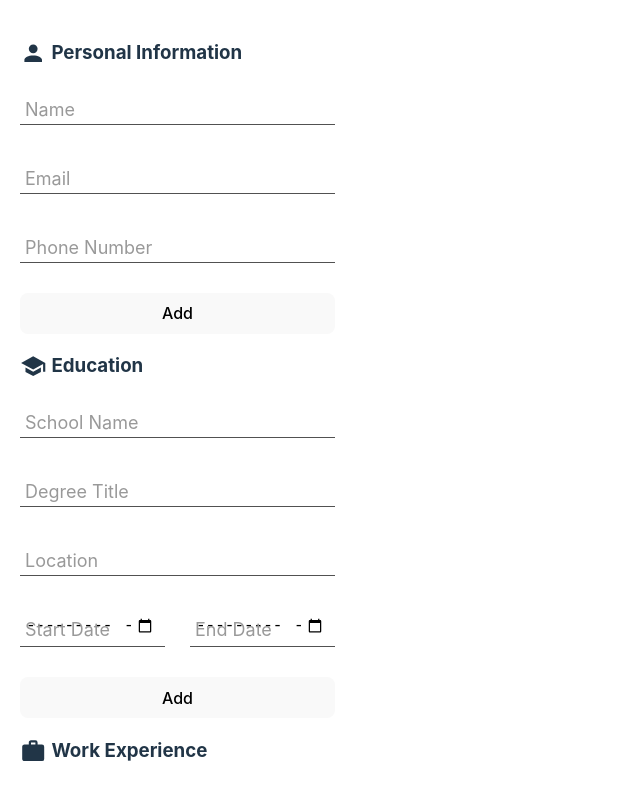
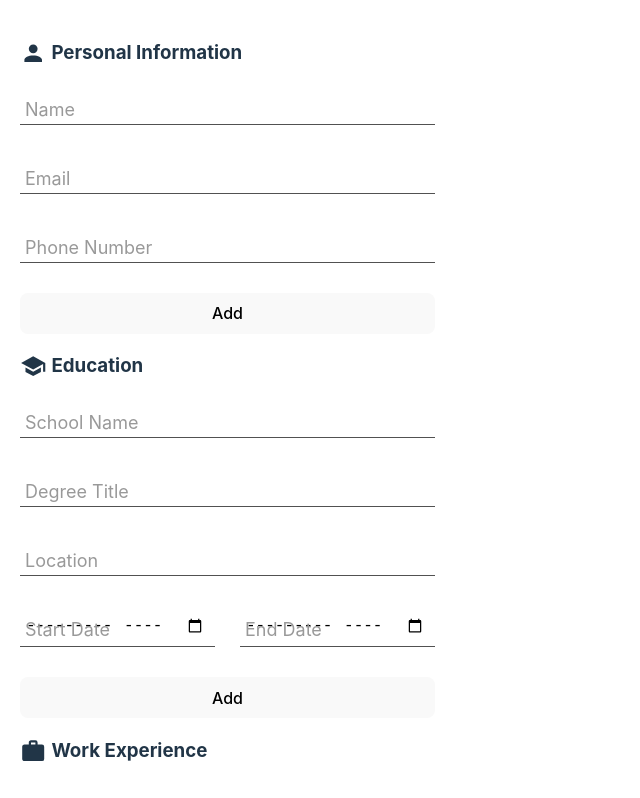
Before and after one commit to Mohamedsayhii/cv-application, a React (Vite) app: page / in a window 1280 px wide. Shown: the top 798 px of the page, without its empty margins (0-640 px from the left). Built offline with nearby package versions, Linux system fonts and the light colour scheme.

Commit message:
Make the inputs wider

```diff
--- a/src/styles/Form.css
+++ b/src/styles/Form.css
@@ -17,7 +17,7 @@ h3 {
 	font-size: 16px;
 	padding: 10px 10px 10px 5px;
 	display: block;
-	width: 300px;
+	width: 400px;
 	border: none;
 	border-bottom: 1px solid #515151;
 	background: transparent;
@@ -28,7 +28,7 @@ h3 {
 }
 
 .input[type='month'] {
-	width: 130px;
+	width: 180px;
 }
 
 .input:focus {
@@ -67,7 +67,7 @@ textarea ~ label {
 .bar {
 	position: relative;
 	display: block;
-	width: 315px;
+	width: 415px;
 }
 
 .bar:before,
```
